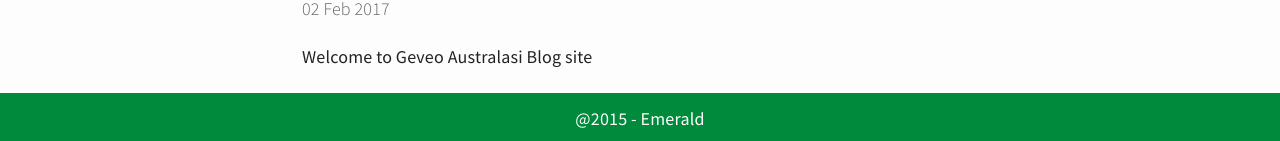
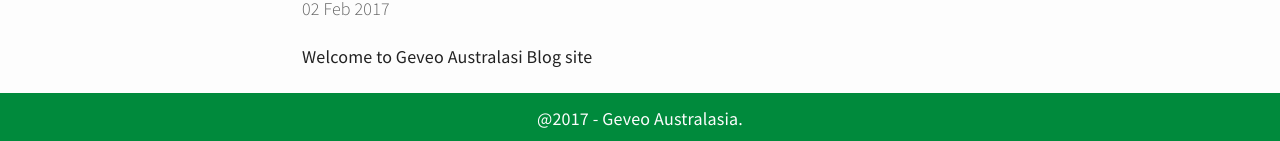
Before and after one commit to tssutha/geveoblog, a Jekyll site: the page built from index.html, in a window 1280 px wide. Shown: the part 1041-1182 px from the top of the page. Built offline with Jekyll 4.4.1, drawn with Linux system fonts in a browser that asks for light colours; the list of posts is cut into pages by our own code.

Commit message:
site header

```diff
--- a/_config.yml
+++ b/_config.yml
@@ -1,6 +1,6 @@
 # Site settings
-title: Emerald | A simple Jekyll blog
-description: "A minimal blog template, build with Jekyll."
+title: Blogs | Life @ Geveo!!!
+description: "Place to know the life at Geveo."
 url: "http://www.geveo.com/blog"
 author:
   name: "Geveo Australasia"
--- a/_includes/footer.html
+++ b/_includes/footer.html
@@ -1 +1 @@
-<footer><span>@2015 - Emerald</span></footer>
+<footer><span>@2017 - Geveo Australasia.</span></footer>
```
